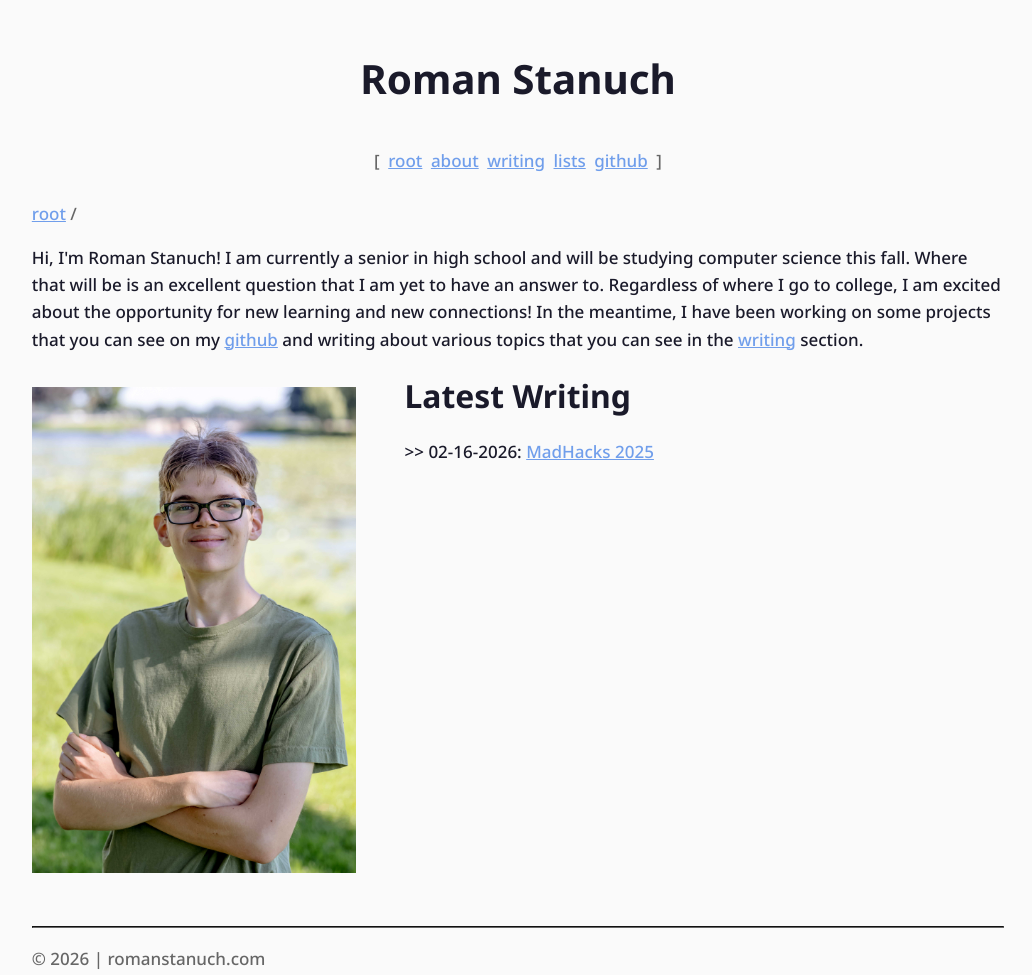
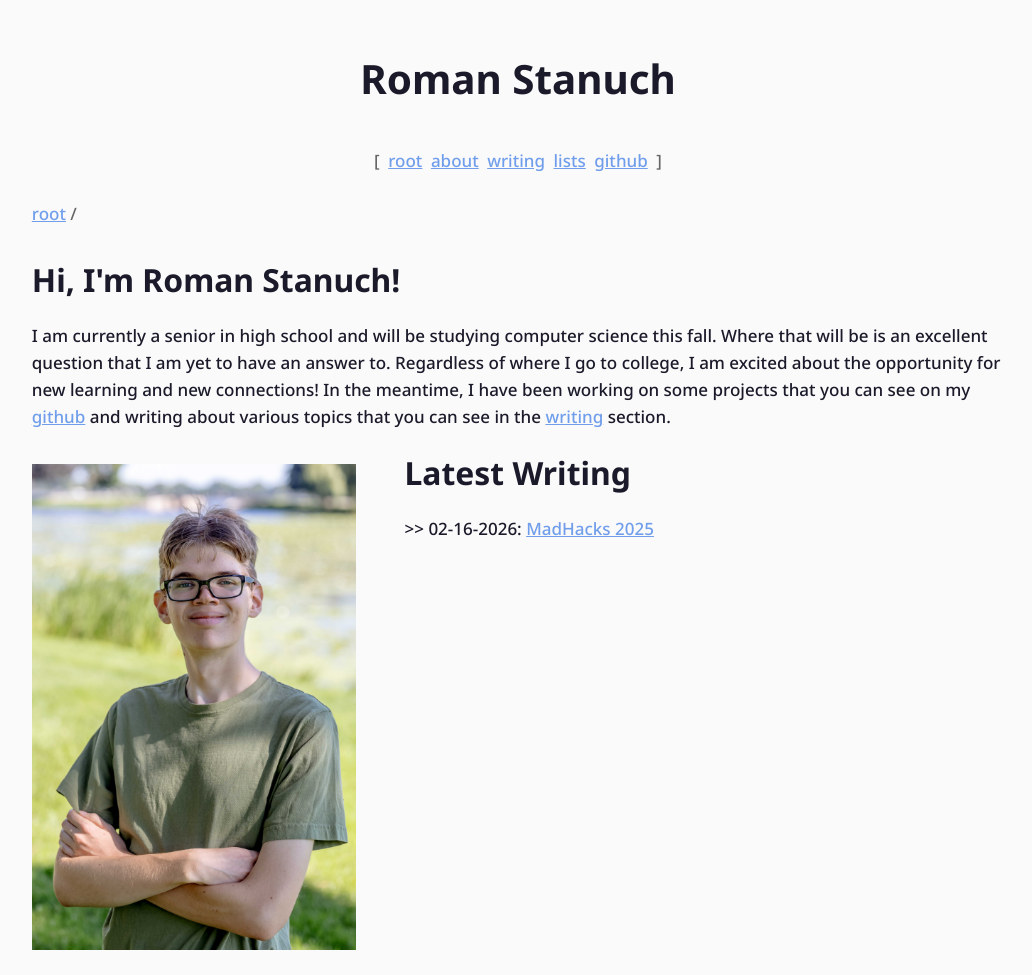
Before and after one commit to Roman-Stanuch/romanstanuch.com, an Eleventy site: page src/index.njk in a window 1280 px wide. Shown: the top 975 px of the page, without its empty margins (122-1154 px from the left). Built offline with nearby package versions, Linux system fonts and the light colour scheme; Eleventy itself is replaced by a stand-in of ours; files that its build step writes are made by us from their sources.

Commit message:
Update index.njk

```diff
--- a/src/index.njk
+++ b/src/index.njk
@@ -7,8 +7,9 @@ title: root | romanstanuch.com
         <a href="/">root</a> /</header>
 {% endblock %}
 
+<h2>Hi, I'm Roman Stanuch!</h2>
 <p>
-    Hi, I'm Roman Stanuch! I am currently a senior in high school and will be studying computer science this fall.
+    I am currently a senior in high school and will be studying computer science this fall.
     Where that will be is an excellent question that I am yet to have an answer to. Regardless of where I go to
     college, I am excited about the opportunity for new learning and new connections! In the meantime, I have
     been working on some projects that you can see on my <a href="https://github.com/roman-stanuch/" target="_blank">github</a> and
```
